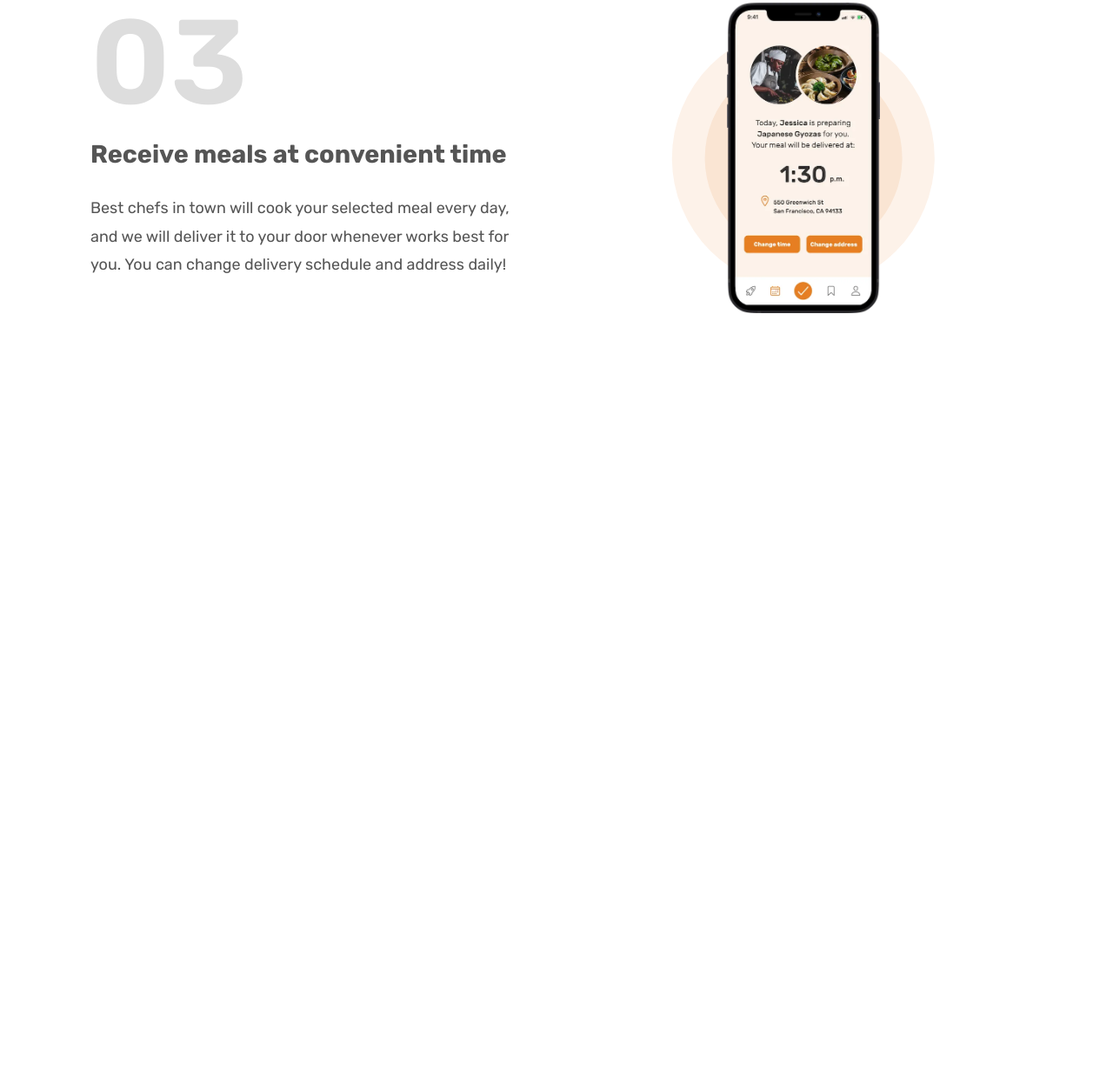
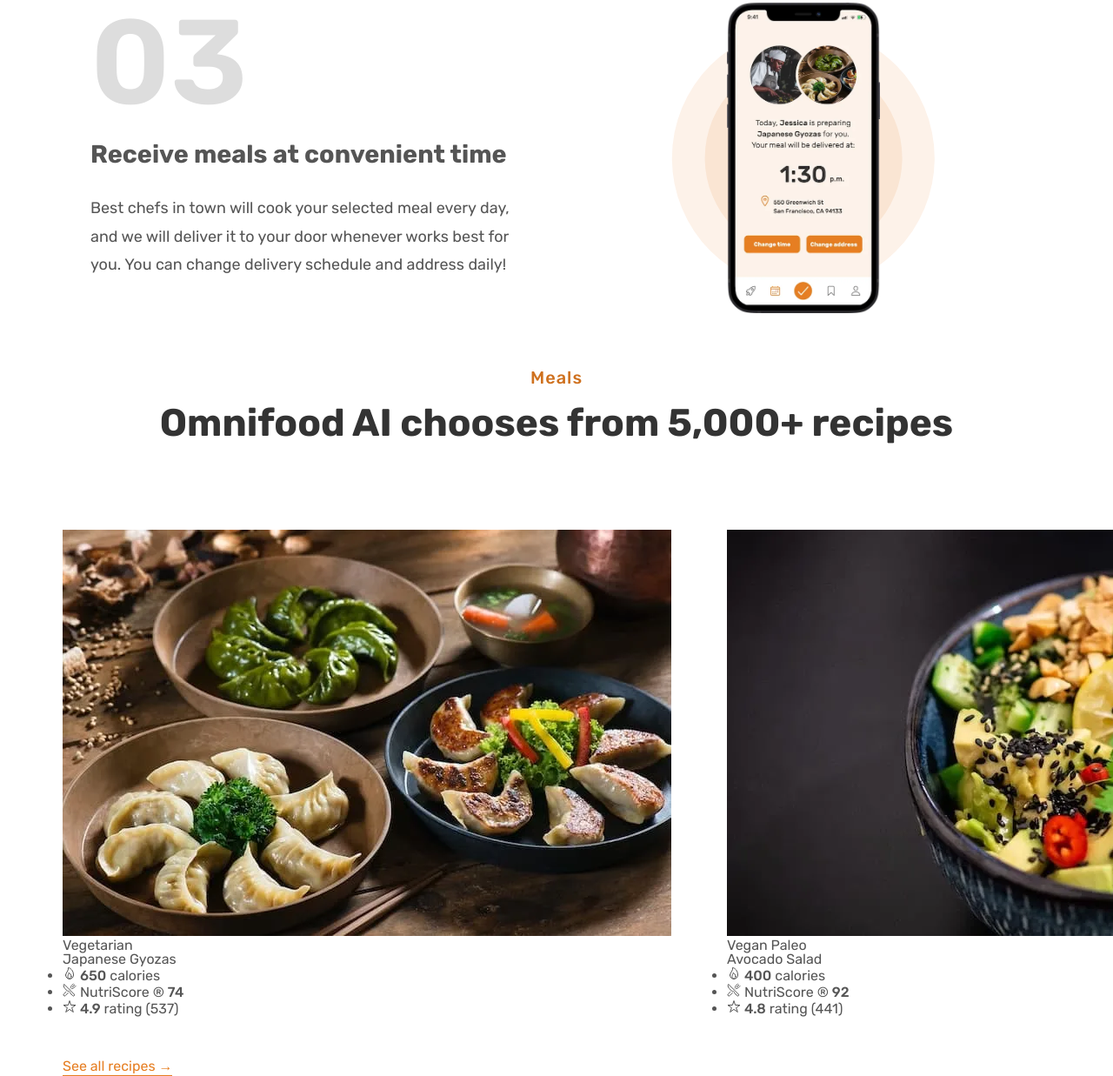
Before and after one commit to ABrozovic/Omnifood, a plain HTML site: page index.html in a window 1280 px wide. Shown: the part 2102-3339 px from the top of the page at 87% size. Before the commit the page ends 2526 px from the top, so only its background shows below. Drawn offline with nearby package versions, Linux system fonts and the light colour scheme; some packages are replaced by stand-ins of ours; a script that the page names is missing.

Commit message:
Add the Meals section markup to the index.html

```diff
--- a/index.html
+++ b/index.html
@@ -311,6 +311,132 @@
         </div>
       </div>
     </section>
+    <section class="section-meals" id="meals">
+      <div class="container center-text">
+        <span class="subheading">Meals</span>
+        <h2 class="heading-secondary">
+          Omnifood AI chooses from 5,000+ recipes
+        </h2>
+      </div>
+      <div class="container grid grid--3-cols margin-bottom-md">
+        <div class="meal">
+          <picture>
+            <source srcset="img/meals/meal-1.webp" type="image/webp" />
+            <source srcset="img/meals/meal-1.jpg" type="image/png" />
+            <img
+                    src="img/meals/meal-1.jpg"
+                    alt="Japanese Gyozas"
+                    class="meal__img"
+            />
+          </picture>
+
+          <div class="meal__content">
+            <div class="meal__tags">
+              <span class="tag tag--vegetarian">Vegetarian</span>
+            </div>
+
+            <p class="meal__title">Japanese Gyozas</p>
+            <ul class="meal__attributes">
+              <li class="meal__attribute">
+                <ion-icon class="meal__icon" name="flame-outline"></ion-icon>
+                <span><strong>650</strong> calories</span>
+              </li>
+              <li class="meal__attribute">
+                <ion-icon
+                        class="meal__icon"
+                        name="restaurant-outline"
+                ></ion-icon>
+                <span>NutriScore &reg; <strong>74</strong></span>
+              </li>
+              <li class="meal__attribute">
+                <ion-icon class="meal__icon" name="star-outline"></ion-icon>
+                <span><strong>4.9</strong> rating (537) </span>
+              </li>
+            </ul>
+          </div>
+        </div>
+        <div class="meal">
+          <picture>
+            <source srcset="img/meals/meal-2.webp" type="image/webp" />
+            <source srcset="img/meals/meal-2.jpg" type="image/png" />
+            <img
+                    src="img/meals/meal-2.jpg"
+                    alt="Avocado Salad"
+                    class="meal__img"
+            />
+          </picture>
+
+          <div class="meal__content">
+            <div class="meal__tags">
+              <span class="tag tag--vegan">Vegan</span>
+              <span class="tag tag--paleo">Paleo</span>
+            </div>
+            <p class="meal__title">Avocado Salad</p>
+            <ul class="meal__attributes">
+              <li class="meal__attribute">
+                <ion-icon class="meal__icon" name="flame-outline"></ion-icon>
+                <span><strong>400</strong> calories</span>
+              </li>
+              <li class="meal__attribute">
+                <ion-icon
+                        class="meal__icon"
+                        name="restaurant-outline"
+                ></ion-icon>
+                <span>NutriScore &reg; <strong>92</strong></span>
+              </li>
+              <li class="meal__attribute">
+                <ion-icon class="meal__icon" name="star-outline"></ion-icon>
+                <span><strong>4.8</strong> rating (441) </span>
+              </li>
+            </ul>
+          </div>
+        </div>
+        <div class="diets">
+          <h3 class="heading-tertiary">Works with any diet</h3>
+          <ul class="list">
+            <li class="list__item">
+              <ion-icon class="list-icon" name="checkmark-outline"></ion-icon
+              ><span>Vegetarian</span>
+            </li>
+            <li class="list__item">
+              <ion-icon class="list-icon" name="checkmark-outline"></ion-icon
+              ><span>Vegan</span>
+            </li>
+            <li class="list__item">
+              <ion-icon class="list-icon" name="checkmark-outline"></ion-icon
+              ><span>Pescatarian</span>
+            </li>
+            <li class="list__item">
+              <ion-icon class="list-icon" name="checkmark-outline"></ion-icon
+              ><span>Gluten-free</span>
+            </li>
+            <li class="list__item">
+              <ion-icon class="list-icon" name="checkmark-outline"></ion-icon
+              ><span>Lactose-free</span>
+            </li>
+            <li class="list__item">
+              <ion-icon class="list-icon" name="checkmark-outline"></ion-icon
+              ><span>Keto</span>
+            </li>
+            <li class="list__item">
+              <ion-icon class="list-icon" name="checkmark-outline"></ion-icon
+              ><span>Paleo</span>
+            </li>
+            <li class="list__item">
+              <ion-icon class="list-icon" name="checkmark-outline"></ion-icon
+              ><span>Low FODMAP</span>
+            </li>
+            <li class="list__item">
+              <ion-icon class="list-icon" name="checkmark-outline"></ion-icon
+              ><span>Kid-friendly</span>
+            </li>
+          </ul>
+        </div>
+      </div>
+      <div class="container all-recipes">
+        <a href="#" class="link">See all recipes &rarr;</a>
+      </div>
+    </section>
   </main>
   </body>
 </html>
```
